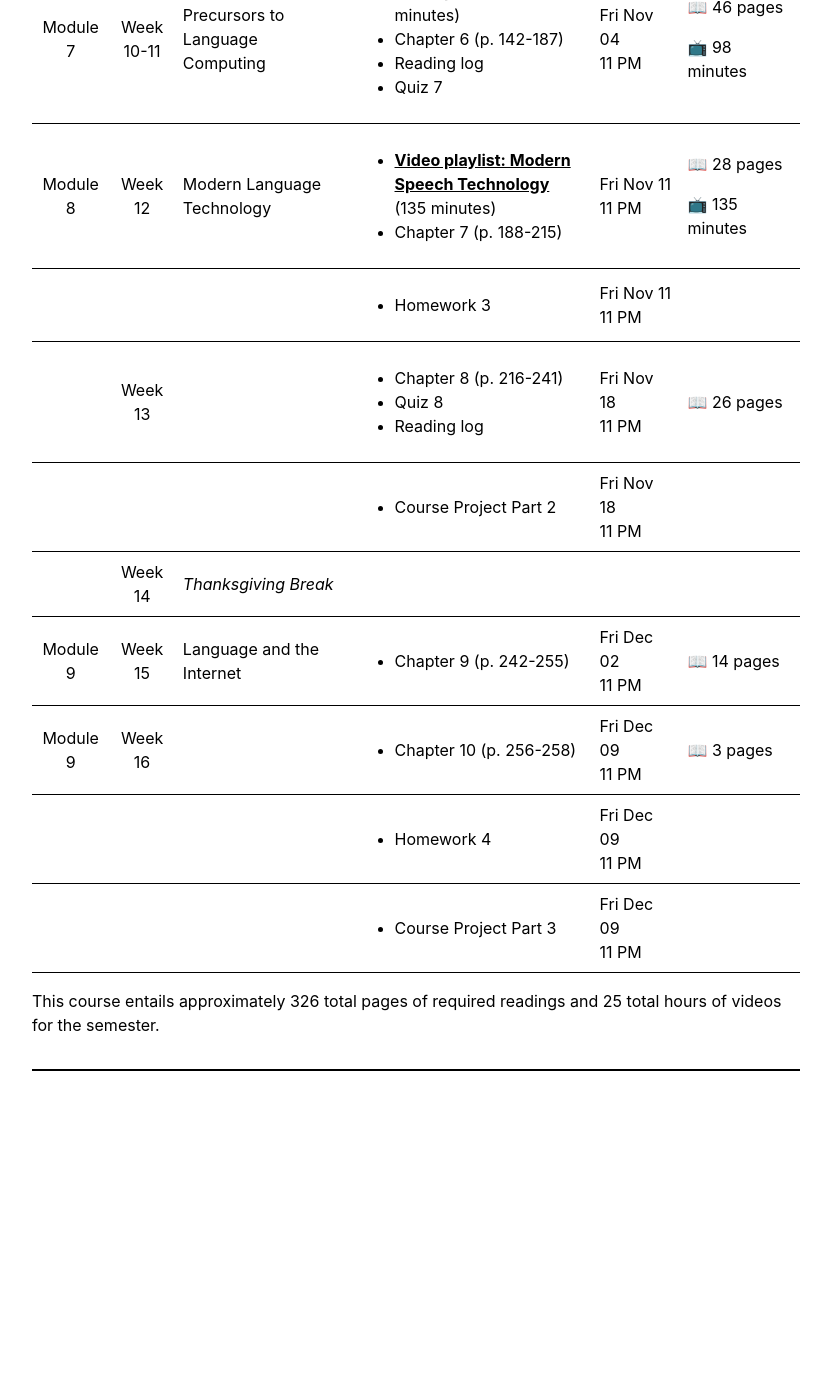
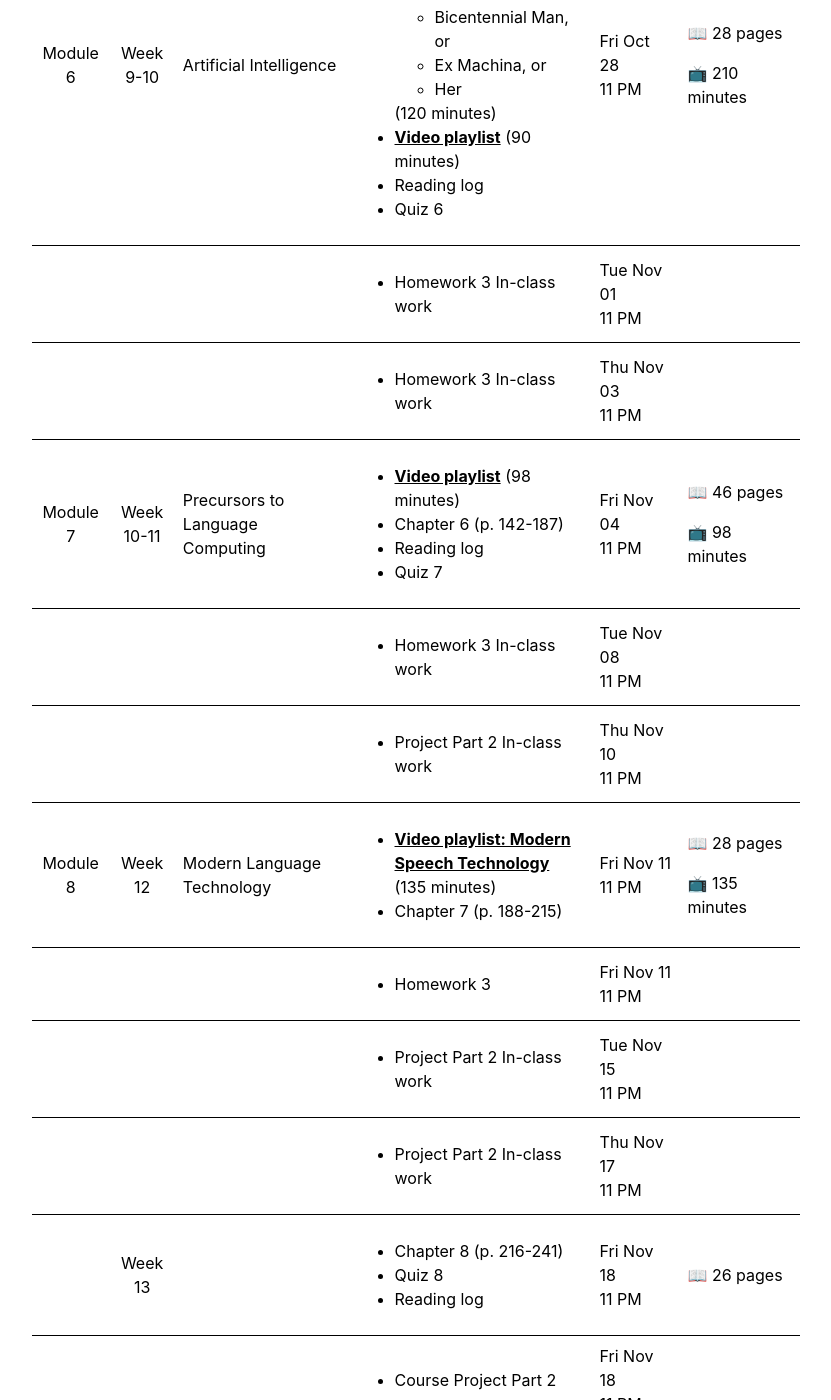
Before and after one commit to 2022-Fall-LING-270/2022-Fall-LING-270.github.io, a Jekyll site: the page built from schedule.md, in a window 1280 px wide and 1400 px high, scrolled down 3140 px. Shown: the whole window, without its empty margins (224-1055 px from the left). Built offline with Jekyll 4.4.1, drawn with Linux system fonts in a browser that asks for light colours; before the commit the page ends 4259 px from its top, so only the background shows below that; some of the changed text lies outside the part shown.

Commit message:
Added in class times for hws

```diff
--- a/_data/schedule.yaml
+++ b/_data/schedule.yaml
@@ -213,11 +213,16 @@
     -
      title: "Quiz 3"
 -
-  date: "2022-09-30 23:59 CDT"
+  date: "2022-10-03 23:59 CDT"
   reading:
     -
      title: "Homework 2"
 #     url: "https://TODO LINK HERE"
+-
+  date: "2022-10-06 23:59 CDT"
+  reading:
+    -
+     title: "Project Part 1 In-class work"
 -
   module: "4"
   week: "6-7"
@@ -248,6 +253,16 @@
      title: "Reading log"
     -
      title: "Quiz 4"
+-
+  date: "2022-10-11 23:59 CDT"
+  reading:
+    -
+     title: "Project Part 1 In-class work"
+-
+  date: "2022-10-13 23:59 CDT"
+  reading:
+    -
+     title: "Project Part 1 In-class work"
 -
   module: "5"
   week: "7-8"
@@ -316,6 +331,16 @@
      title: "Quiz 6"
 
 -
+  date: "2022-11-01 23:59 CDT"
+  reading:
+    -
+     title: "Homework 3 In-class work"
+-
+  date: "2022-11-03 23:59 CDT"
+  reading:
+    -
+     title: "Homework 3 In-class work"
+-
   module: "7"
   week: "10-11"
   date: "2022-11-04 23:59 CDT"
@@ -338,6 +363,16 @@
      title: "Reading log"
     -
      title: "Quiz 7"
+-
+  date: "2022-11-08 23:59 CDT"
+  reading:
+    -
+     title: "Homework 3 In-class work"
+-
+  date: "2022-11-10 23:59 CDT"
+  reading:
+    -
+     title: "Project Part 2 In-class work"
 -
   module: "8"
   week: "12"
@@ -364,6 +399,16 @@
      title: "Homework 3"
 #     url: "https://TODO LINK HERE"
 -
+  date: "2022-11-15 23:59 CDT"
+  reading:
+    -
+     title: "Project Part 2 In-class work"
+-
+  date: "2022-11-17 23:59 CDT"
+  reading:
+    -
+     title: "Project Part 2 In-class work"
+-
   week: "13"
   date: "2022-11-18 23:59 CST"
   reading:
@@ -388,6 +433,16 @@
   week: "14"
   title: "<i>Thanksgiving Break</i>"
 -
+  date: "2022-11-29 23:59 CST"
+  reading:
+    -
+     title: "Project Part 3 In-class work"
+-
+  date: "2022-12-01 23:59 CST"
+  reading:
+    -
+     title: "Project Part 3 In-class work"
+-
   module: "9"
   week: "15"
   date: "2022-12-02 23:59 CST"
@@ -400,6 +455,11 @@
      length:
        value: 14
        unit: "pages"
+-
+  date: "2022-12-06 23:59 CST"
+  reading:
+    -
+     title: "Project Part 3 In-class work"
 -
   module: "9"
   week: "16"
```
